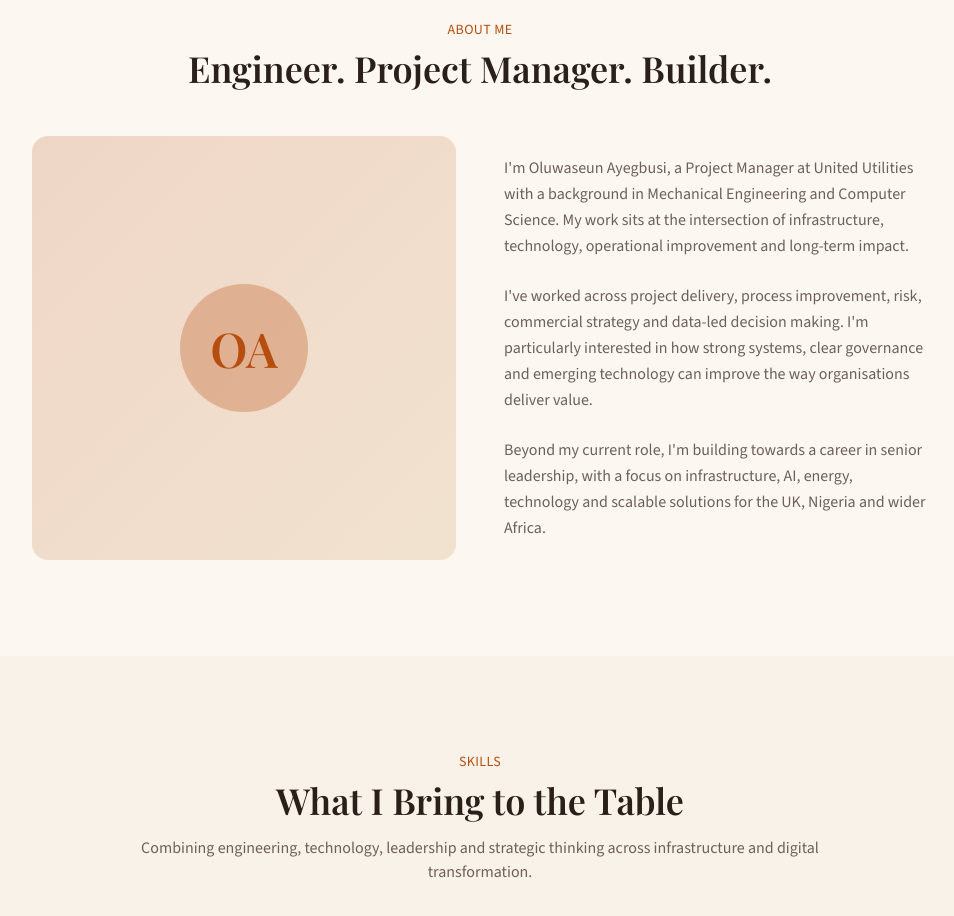
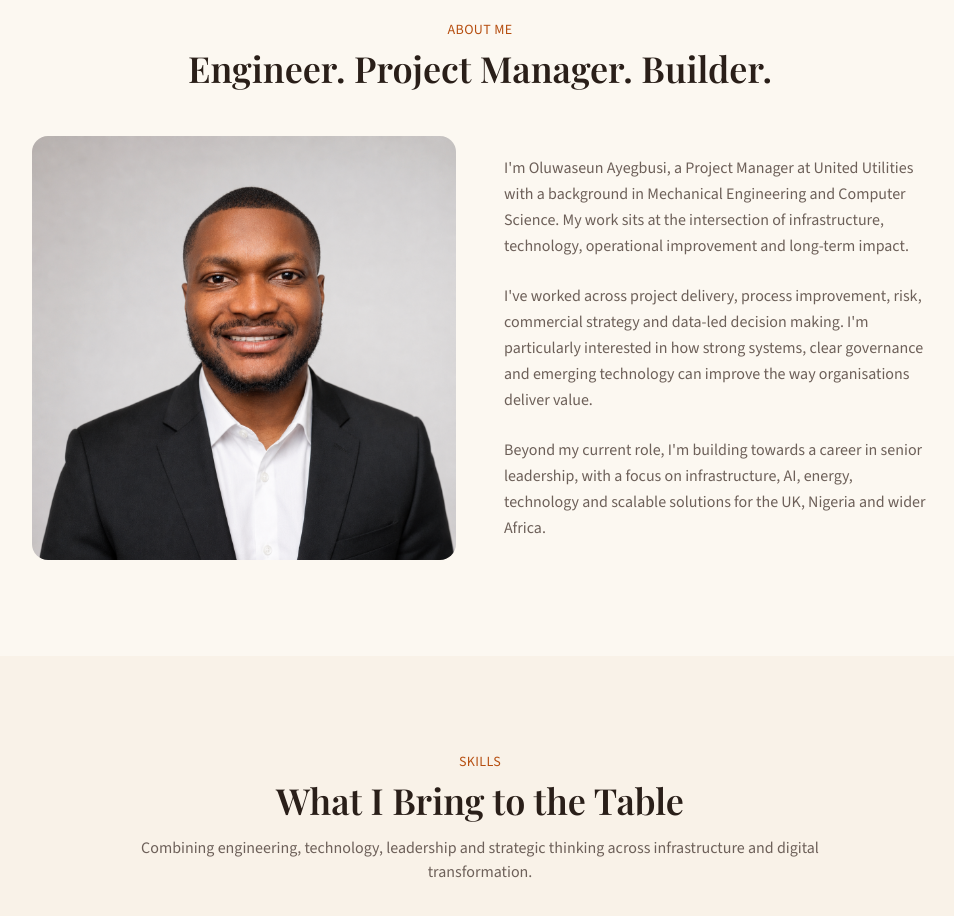
Before and after one commit to seunnnnnnnnn/personal-web, a Next.js app: page / in a window 1280 px wide. Shown: the part 1020-1936 px from the top of the page, without its empty margins (160-1114 px from the left). Built offline with nearby package versions, Linux system fonts and the light colour scheme; a web font is replaced by a local one.

Commit message:
Update about-section.tsx
add my face

```diff
--- a/components/about-section.tsx
+++ b/components/about-section.tsx
@@ -6,6 +6,7 @@ export function AboutSection() {
           <p className="text-primary font-medium mb-2 tracking-wide uppercase text-sm">
             About Me
           </p>
+
           <h2 className="font-serif text-3xl md:text-4xl font-semibold text-foreground">
             Engineer. Project Manager. Builder.
           </h2>
@@ -13,41 +14,41 @@ export function AboutSection() {
 
         <div className="grid md:grid-cols-2 gap-12 items-center">
           <div className="relative">
-            <div className="aspect-square rounded-2xl bg-gradient-to-br from-primary/20 to-accent overflow-hidden">
-              <div className="w-full h-full flex items-center justify-center">
-                <div className="w-32 h-32 rounded-full bg-primary/30 flex items-center justify-center">
-                  <span className="font-serif text-5xl text-primary font-semibold">
-                    OA
-                  </span>
-                </div>
-              </div>
+            <div className="aspect-square rounded-2xl overflow-hidden">
+              <img
+                src="/284C5964-C4FE-4F59-B922-184E27735FB3.png"
+                alt="Oluwaseun Ayegbusi"
+                className="w-full h-full object-cover"
+              />
             </div>
+
             <div className="absolute -bottom-4 -right-4 w-24 h-24 bg-secondary rounded-xl -z-10" />
           </div>
 
           <div className="space-y-6">
             <p className="text-muted-foreground leading-relaxed">
-              I&apos;m Oluwaseun Ayegbusi, a Project Manager at United Utilities with
-              a background in Mechanical Engineering and Computer Science. My work
-              sits at the intersection of infrastructure, technology, operational
-              improvement and long-term impact.
+              I'm Oluwaseun Ayegbusi, a Project Manager at United Utilities with a
+              background in Mechanical Engineering and Computer Science. My work
+              sits at the intersection of infrastructure, technology,
+              operational improvement and long-term impact.
             </p>
 
             <p className="text-muted-foreground leading-relaxed">
-              I&apos;ve worked across project delivery, process improvement, risk,
-              commercial strategy and data-led decision making. I&apos;m particularly
+              I've worked across project delivery, process improvement, risk,
+              commercial strategy and data-led decision making. I'm particularly
               interested in how strong systems, clear governance and emerging
               technology can improve the way organisations deliver value.
             </p>
 
             <p className="text-muted-foreground leading-relaxed">
-              Beyond my current role, I&apos;m building towards a career in senior
-              leadership, with a focus on infrastructure, AI, energy, technology
-              and scalable solutions for the UK, Nigeria and wider Africa.
+              Beyond my current role, I'm building towards a career in senior
+              leadership, with a focus on infrastructure, AI, energy,
+              technology and scalable solutions for the UK, Nigeria and wider
+              Africa.
             </p>
           </div>
         </div>
       </div>
     </section>
-  )
+  );
 }
```
